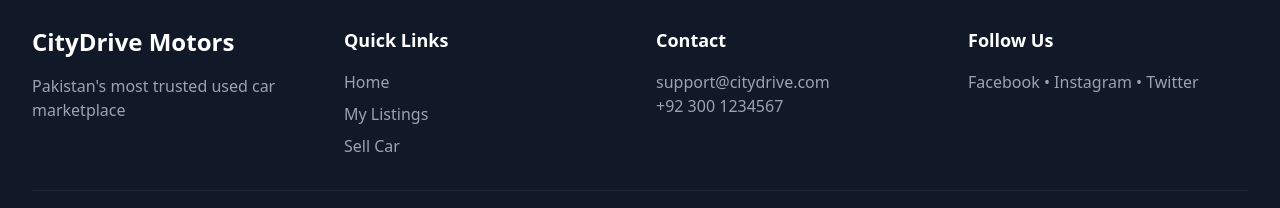
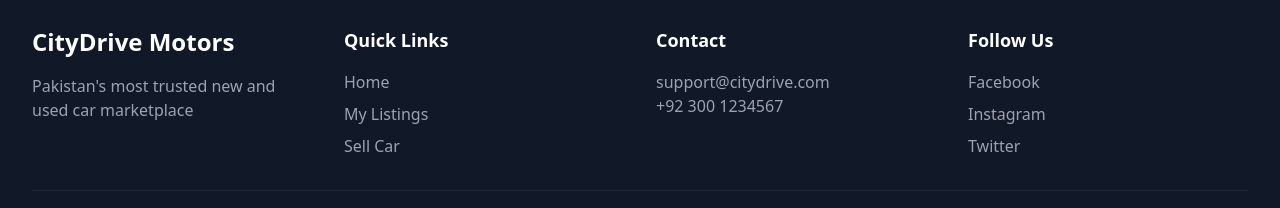
Before and after one commit to Hammad-Tariq007/CityDrive_Motors, a React (Vite) app in the folder citydrive-motors-frontend/: page / in a window 1280 px wide. Shown: the part 1362-1570 px from the top of the page. Built offline with nearby package versions, Linux system fonts and the light colour scheme; no server answers.

Commit message:
Footer Added

```diff
--- a/citydrive-motors-frontend/src/components/Footer.tsx
+++ b/citydrive-motors-frontend/src/components/Footer.tsx
@@ -5,7 +5,7 @@ export default function Footer() {
         <div className="grid grid-cols-1 md:grid-cols-4 gap-8">
           <div>
             <h3 className="text-2xl font-bold mb-4">CityDrive Motors</h3>
-            <p className="text-gray-400">Pakistan's most trusted used car marketplace</p>
+            <p className="text-gray-400">Pakistan's most trusted new and used car marketplace</p>
           </div>
           <div>
             <h4 className="text-lg font-semibold mb-4">Quick Links</h4>
@@ -22,7 +22,11 @@ export default function Footer() {
           </div>
           <div>
             <h4 className="text-lg font-semibold mb-4">Follow Us</h4>
-            <p className="text-gray-400">Facebook • Instagram • Twitter</p>
+            <ul className="space-y-2 text-gray-400">
+              <li>Facebook</li>
+              <li>Instagram</li>
+              <li>Twitter</li>
+            </ul>
           </div>
         </div>
         <div className="border-t border-gray-800 mt-8 pt-8 text-center text-gray-400">
```
